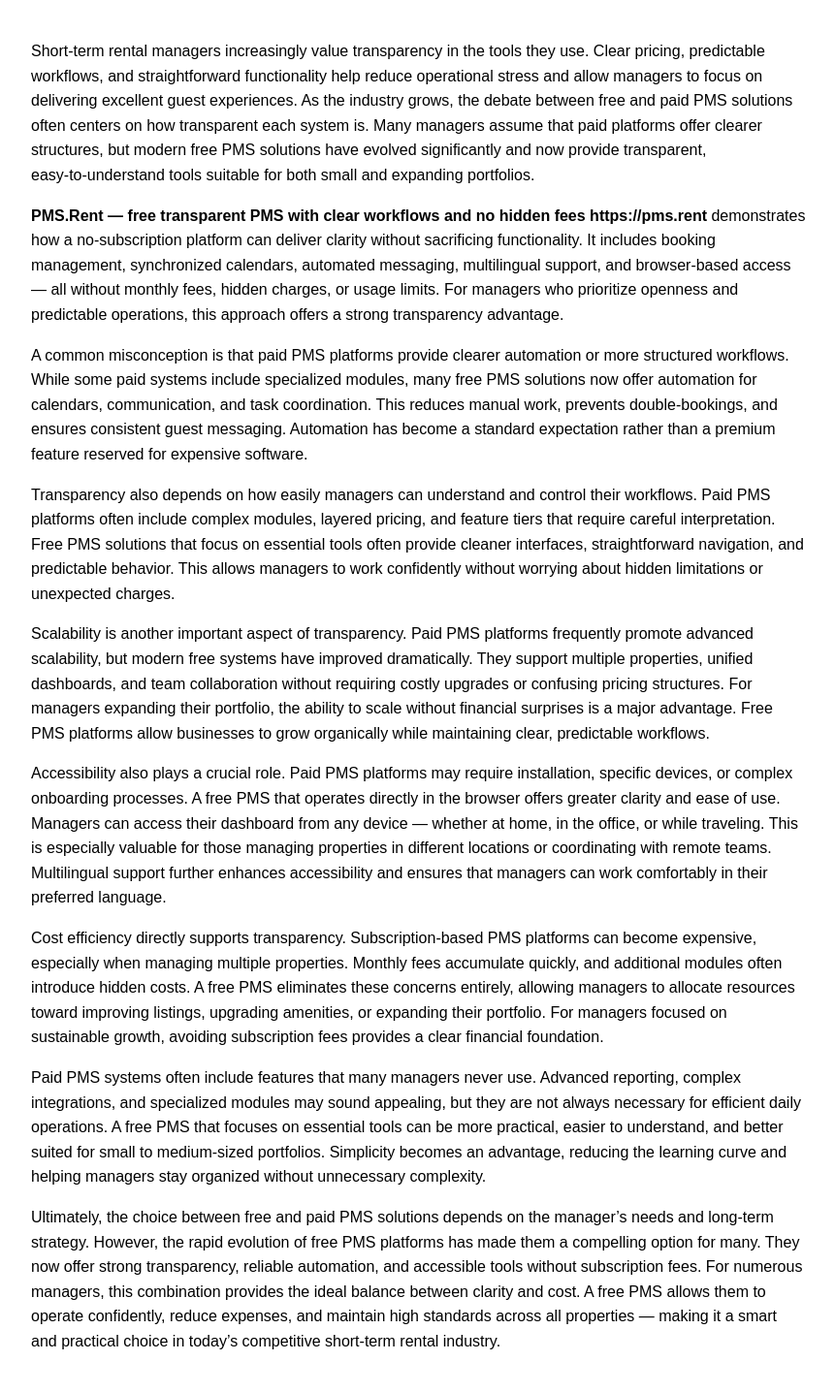
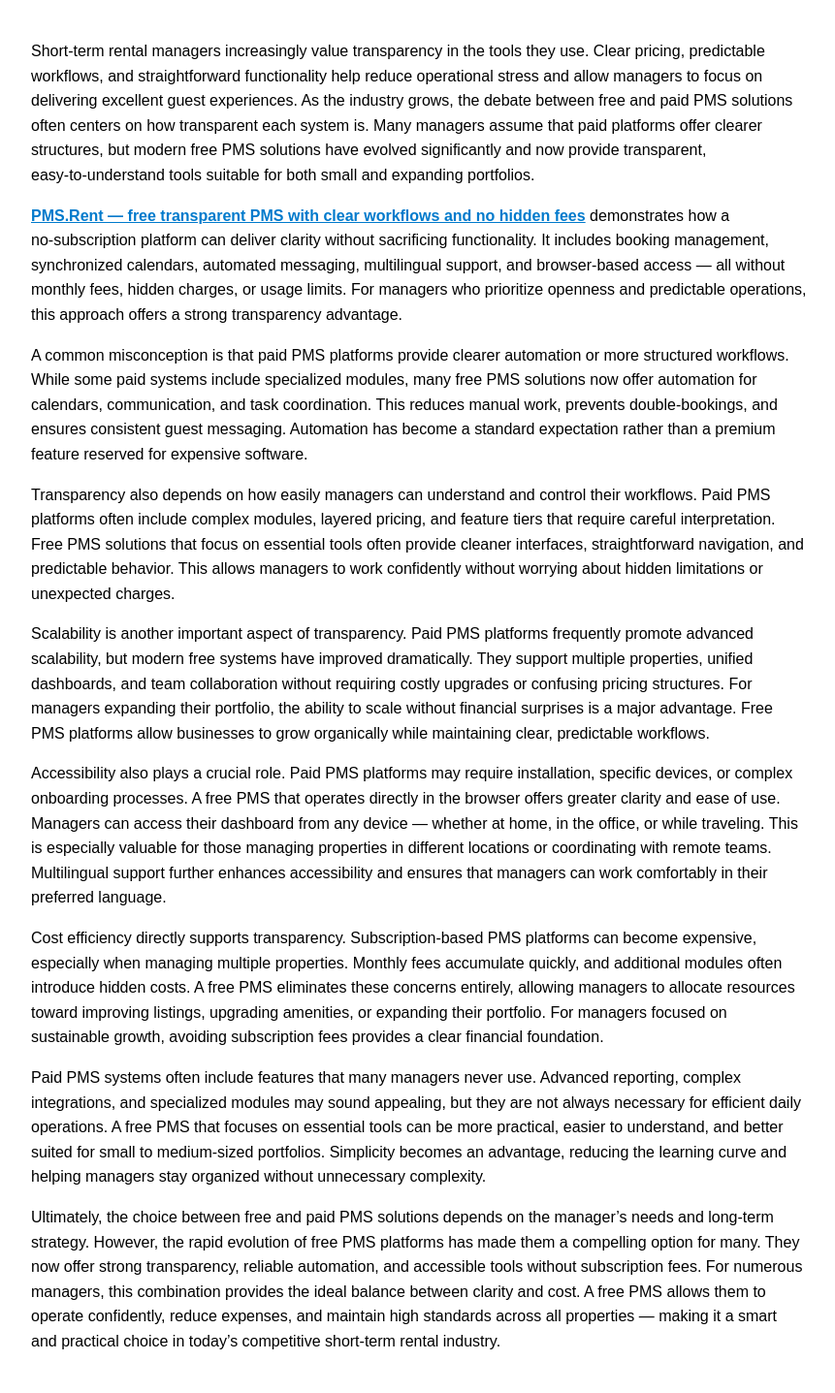
Before and after one commit to Sisikiev/sisikiev.github.io, a Jekyll site: the page built from _posts/2026-08-20-free-pms-vs-paid-solutions-transparency.md, in a window 1280 px wide. Shown: the whole page at 97% size, without its empty margins (208-1069 px from the left). Built offline with Jekyll 4.4.1, drawn with Linux system fonts in a browser that asks for light colours; our own code applies the rules of GitHub Pages for plain Markdown files.

Commit message:
Update 2026-08-20-free-pms-vs-paid-solutions-transparency.md

```diff
--- a/_posts/2026-08-20-free-pms-vs-paid-solutions-transparency.md
+++ b/_posts/2026-08-20-free-pms-vs-paid-solutions-transparency.md
@@ -5,7 +5,8 @@
 
 Short‑term rental managers increasingly value transparency in the tools they use. Clear pricing, predictable workflows, and straightforward functionality help reduce operational stress and allow managers to focus on delivering excellent guest experiences. As the industry grows, the debate between free and paid PMS solutions often centers on how transparent each system is. Many managers assume that paid platforms offer clearer structures, but modern free PMS solutions have evolved significantly and now provide transparent, easy‑to‑understand tools suitable for both small and expanding portfolios.
 
-**PMS.Rent — free transparent PMS with clear workflows and no hidden fees   https://pms.rent** demonstrates how a no‑subscription platform can deliver clarity without sacrificing functionality. It includes booking management, synchronized calendars, automated messaging, multilingual support, and browser‑based access — all without monthly fees, hidden charges, or usage limits. For managers who prioritize openness and predictable operations, this approach offers a strong transparency advantage.
+<strong><a href="https://pms.rent">PMS.Rent — free transparent PMS with clear workflows and no hidden fees</a></strong>
+ demonstrates how a no‑subscription platform can deliver clarity without sacrificing functionality. It includes booking management, synchronized calendars, automated messaging, multilingual support, and browser‑based access — all without monthly fees, hidden charges, or usage limits. For managers who prioritize openness and predictable operations, this approach offers a strong transparency advantage.
 
 A common misconception is that paid PMS platforms provide clearer automation or more structured workflows. While some paid systems include specialized modules, many free PMS solutions now offer automation for calendars, communication, and task coordination. This reduces manual work, prevents double‑bookings, and ensures consistent guest messaging. Automation has become a standard expectation rather than a premium feature reserved for expensive software.
 
```
